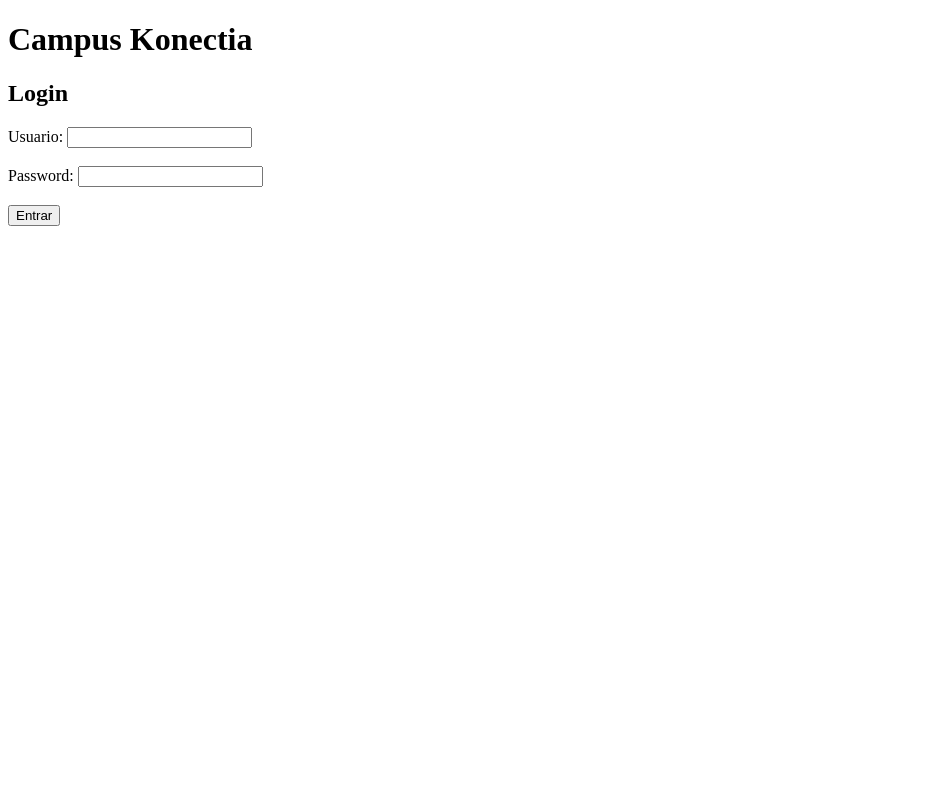
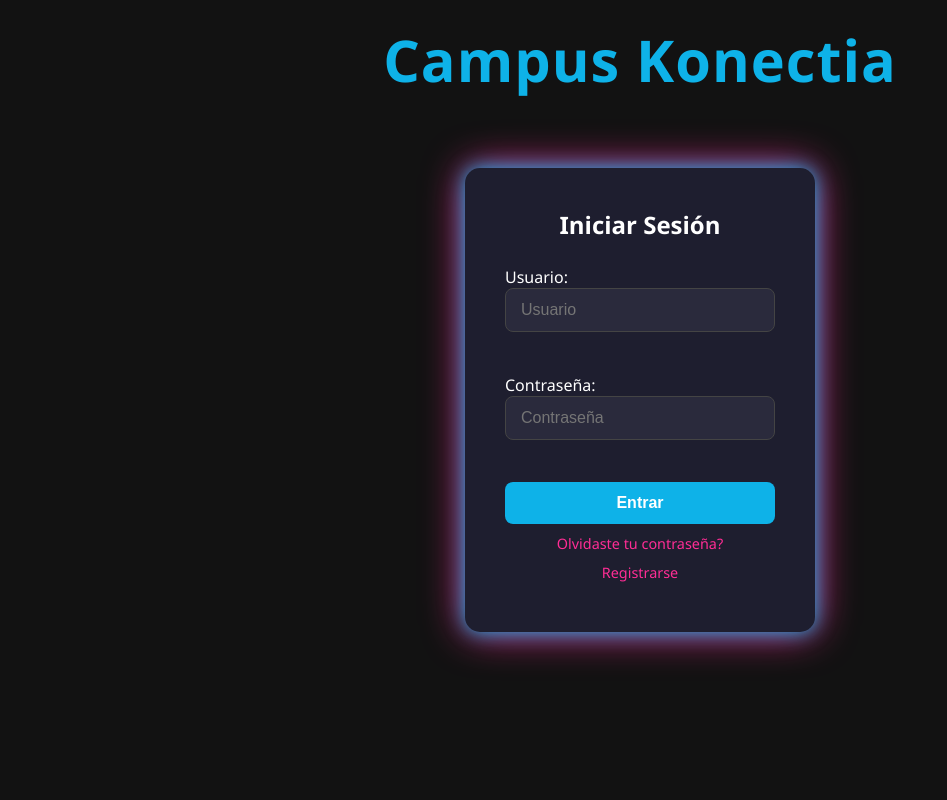
Before and after one commit to juanmiguelkonectia/Ejercicio_Campus, a Flask app: page /login in a window 1280 px wide. Shown: the whole page, without its empty margins (0-947 px from the left). Run offline with Flask 3, Linux system fonts and the light colour scheme; some libraries are stand-ins or nearby versions.

Commit message:
Implementamos primer CSS

```diff
--- /dev/null
+++ b/static/style.css
@@ -0,0 +1,151 @@
+/* =========================================================
+   Estilo Dark / Neón para todo el sitio
+   Comentado línea a línea para tus apuntes
+   ========================================================= */
+
+/* =====================
+   Reset y box-sizing
+   ===================== */
+* {
+    margin: 0;
+    padding: 0;
+    box-sizing: border-box; /* Evita problemas de ancho/padding */
+}
+
+/* =====================
+   Body
+   ===================== */
+body {
+    font-family: 'Segoe UI', Tahoma, Geneva, Verdana, sans-serif; /* Fuente moderna y legible */
+    background-color: #121212; /* Fondo muy oscuro */
+    color: #ffffff; /* Texto principal blanco */
+    height: 100vh; /* Para centrar verticalmente */
+    display: flex;
+    justify-content: center; /* Centrado horizontal */
+    align-items: center;     /* Centrado vertical */
+}
+
+/* =====================
+   Encabezado
+   ===================== */
+header {
+    position: absolute;
+    top: 20px;
+    width: 100%;
+    text-align: center;
+    color: #0eb2e8; /* Azul neón */
+    font-weight: bold;
+    letter-spacing: 1px;
+    font-size: 1.8rem;
+}
+
+/* =====================
+   Tarjeta principal (main)
+   ===================== */
+main {
+    background: #1e1e2f; /* Tarjeta ligeramente más clara que el fondo */
+    padding: 40px;
+    border-radius: 15px; /* Bordes redondeados */
+    box-shadow:
+        0 0 20px #0eb2e8,      /* Glow azul exterior */
+        0 0 40px #ff2d95;      /* Glow rosa exterior */
+    width: 350px; /* Ancho fijo similar al ejemplo */
+    display: flex;
+    flex-direction: column;
+    align-items: center;
+}
+
+/* =====================
+   Títulos dentro de la tarjeta
+   ===================== */
+h2 {
+    color: #ffffff;
+    margin-bottom: 25px;
+    font-size: 1.5rem;
+    text-align: center;
+}
+
+/* =====================
+   Inputs de formularios
+   ===================== */
+input[type="text"],
+input[type="password"],
+input[type="email"] {
+    width: 100%; /* Ocupa todo el ancho de la tarjeta */
+    padding: 12px 15px; /* Espaciado interno */
+    margin-bottom: 20px;
+    border-radius: 8px; /* Bordes redondeados */
+    border: 1px solid #444; /* Borde gris oscuro */
+    background-color: #2a2a3c; /* Fondo input más oscuro que la tarjeta */
+    color: #fff;
+    font-size: 1rem;
+    transition: 0.3s; /* Transición suave para efectos */
+}
+
+/* =====================
+   Efecto glow al enfocar inputs
+   ===================== */
+input:focus {
+    outline: none;
+    border: 1px solid #0eb2e8; /* Borde azul neón */
+    box-shadow: 0 0 8px #0eb2e8; /* Glow azul */
+}
+
+/* =====================
+   Botones principales
+   ===================== */
+button, .btn {
+    width: 100%;
+    padding: 12px;
+    border: none;
+    border-radius: 8px;
+    background-color: #0eb2e8; /* Azul neón */
+    color: white;
+    font-size: 1rem;
+    font-weight: bold;
+    cursor: pointer;
+    transition: 0.3s;
+}
+
+/* =====================
+   Hover efecto botones
+   ===================== */
+button:hover, .btn:hover {
+    background-color: #08a3d1; /* Azul más intenso */
+    box-shadow: 0 0 10px #0eb2e8; /* Glow al pasar el mouse */
+    transform: translateY(-2px); /* Elevación sutil */
+}
+
+/* =====================
+   Enlaces secundarios (Sign up / Forgot)
+   ===================== */
+a.secondary {
+    margin-top: 10px;
+    font-size: 0.9rem;
+    color: #ff2d95; /* Rosa neón */
+    text-decoration: none;
+    transition: 0.3s;
+}
+
+a.secondary:hover {
+    color: #ff66b2; /* Rosa más claro al pasar mouse */
+}
+
+/* =====================
+   Mensajes de error
+   ===================== */
+p.error {
+    color: #ff4d4f; /* Rojo brillante */
+    font-weight: bold;
+    text-align: center;
+    margin-bottom: 15px;
+}
+
+/* =====================
+   Centramos links en index.html
+   ===================== */
+main a {
+    display: block;
+    margin: 10px 0;
+    text-align: center;
+}
--- a/templates/base.html
+++ b/templates/base.html
@@ -4,11 +4,19 @@
     <meta charset="UTF-8">
     <meta name="viewport" content="width=device-width, initial-scale=1.0">
     <title>Campus Konectia</title>
+
+    <!-- Cargamos nuestro CSS dark/neón -->
+    <link rel="stylesheet" href="{{ url_for('static', filename='style.css') }}">
 </head>
 <body>
-    <h1>Campus Konectia</h1>
+    <!-- Encabezado opcional, podemos mantener logo o título -->
+    <header>
+        <h1>Campus Konectia</h1>
+    </header>
 
-    {% block content %}{% endblock %}
-
+    <!-- Contenido principal centralizado -->
+    <main>
+        {% block content %}{% endblock %}
+    </main>
 </body>
 </html>
--- a/templates/dashboard.html
+++ b/templates/dashboard.html
@@ -9,6 +9,6 @@
     <p>Hola, {{ usuario }} 👋</p>
 
     <!-- Enlace para cerrar sesión -->
-    <a href="{{ url_for('logout') }}">Cerrar sesión</a>
+    <a href="{{ url_for('logout') }}" class="btn">Cerrar sesión</a>
 
 {% endblock %}
--- a/templates/index.html
+++ b/templates/index.html
@@ -6,7 +6,8 @@
 
 <p>Bienvenido al Campus Konectia</p>
 
-<a href="/login">Iniciar sesión</a><br><br>
-<a href="/register">Registrarse</a>
+<a href="/login" class="btn">Iniciar sesión</a>
+<a href="/register" class="btn">Registrarse</a>
+
 
 {% endblock %}
--- a/templates/login.html
+++ b/templates/login.html
@@ -1,23 +1,37 @@
+<!-- <form method="POST" action="/login">
+    {% if error %}
+        <p class="error">{{ error }}</p>
+    {% endif %}
+    <input type="text" name="user" placeholder="Username" required autocomplete="off">
+    <input type="password" name="password" placeholder="Password" required autocomplete="off">
+    <button type="submit">Sign In</button>
+    <a href="#" class="secondary">Forgot Password</a>
+    <a href="/register" class="secondary">Sign Up</a>
+</form> -->
+
+
+
 {% extends "base.html" %}
 
 {% block content %}
 
-<h2>Login</h2>
-
-{% if error %}
-    <p style="color:red;">{{ error }}</p>
-{% endif %}
+<h2>Iniciar Sesión</h2>
 
 <form method="POST" action="/login">
+    {% if error %}
+        <p class="error">{{ error }}</p>
+    {% endif %}
 
     <label>Usuario:</label>
-    <input type="text" name="user" required autocomplete="off"><br><br>
+    <input type="text" name="user" placeholder="Usuario" required autocomplete="off"><br><br>
 
-    <label>Password:</label>
-    <input type="password" name="password" required autocomplete="off"><br><br>
+    <label>Contraseña:</label>
+    <input type="password" name="password" placeholder="Contraseña" required autocomplete="off"><br><br>
 
     <button type="submit">Entrar</button>
 
+    <a href="#" class="secondary">Olvidaste tu contraseña?</a>
+    <a href="/register" class="secondary">Registrarse</a>
 </form>
 
 {% endblock %}
```
Also changed, not shown: templates/user.html (+8 -21 lines).
